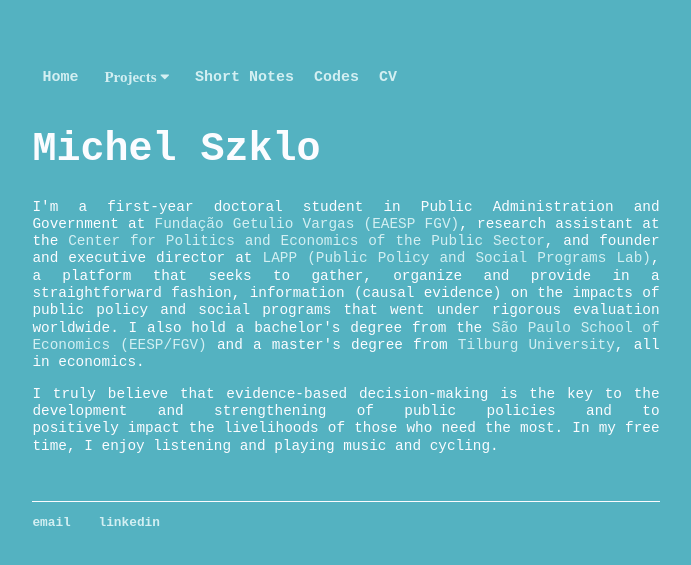
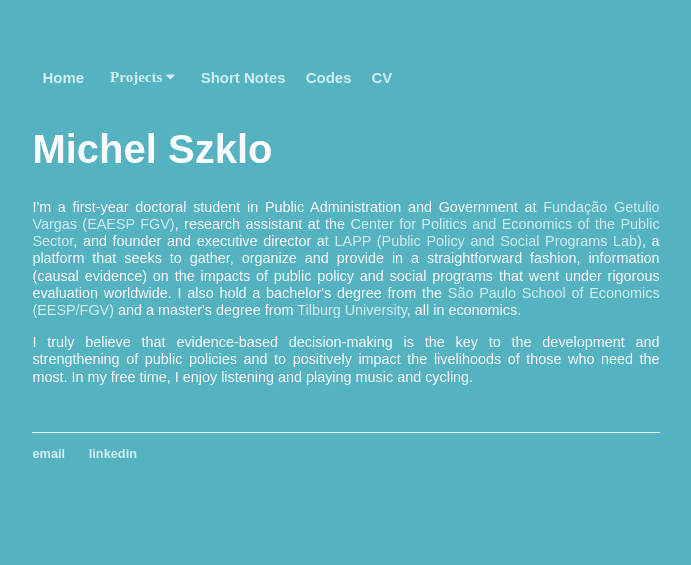
Before and after one commit to michelszklo/michelszklo.github.io, a Jekyll site: the page built from index.html, in a window 1280 px wide. Shown: the top 565 px of the page, without its empty margins (294-985 px from the left). Built offline with Jekyll 4.4.1, drawn with Linux system fonts in a browser that asks for light colours.

Commit message:
font raleway

```diff
--- a/css/main.css
+++ b/css/main.css
@@ -4,7 +4,7 @@
     background-color: #54b2c1;
 }
 nav ul, footer ul {
-    font-family: 'IBM Plex Mono', monospace;
+    font-family: 'Raleway', sans-serif;
     padding: 0px;
     list-style: none;
     font-weight: bold;
@@ -23,22 +23,22 @@
 }
 h1 {
     font-size: 2.5em;
-    font-family: 'IBM Plex Mono', monospace;
+    font-family: 'Raleway', sans-serif;
     color: #fbfcff
 }
 h2 {
     font-size: 2em;
-    font-family: 'IBM Plex Mono', monospace;
+    font-family: 'Raleway', sans-serif;
     color: #d3eff2
 }
 h3 {
     font-size: 1em;
-    font-family: 'IBM Plex Mono', monospace;
+    font-family: 'Raleway', sans-serif;
     color: #d3eff2
 }
 p {
     font-size: .9em;
-    font-family: 'IBM Plex Mono', monospace;
+    font-family: 'Raleway', sans-serif;
     line-height: 1.2em;
     color: #fbfcff;
 }
@@ -58,7 +58,7 @@
   float: left;
   display: block;
   color: #d3eff2;
-  font-family: 'IBM Plex Mono', monospace;
+  font-family: 'Raleway', sans-serif;
   text-align: center;
   padding: 14px 10px;
   text-decoration: none;
```
